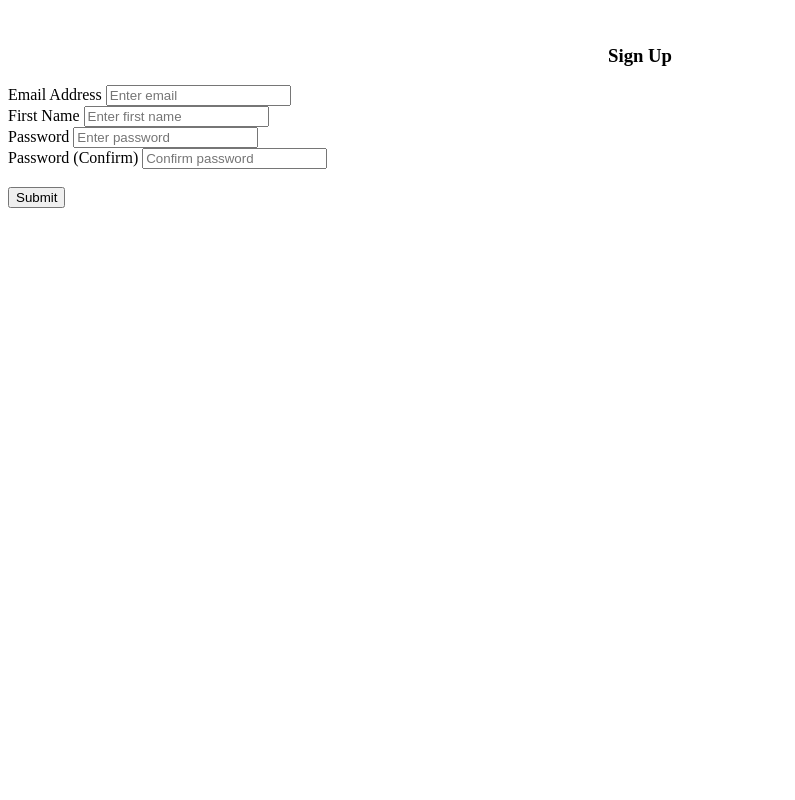
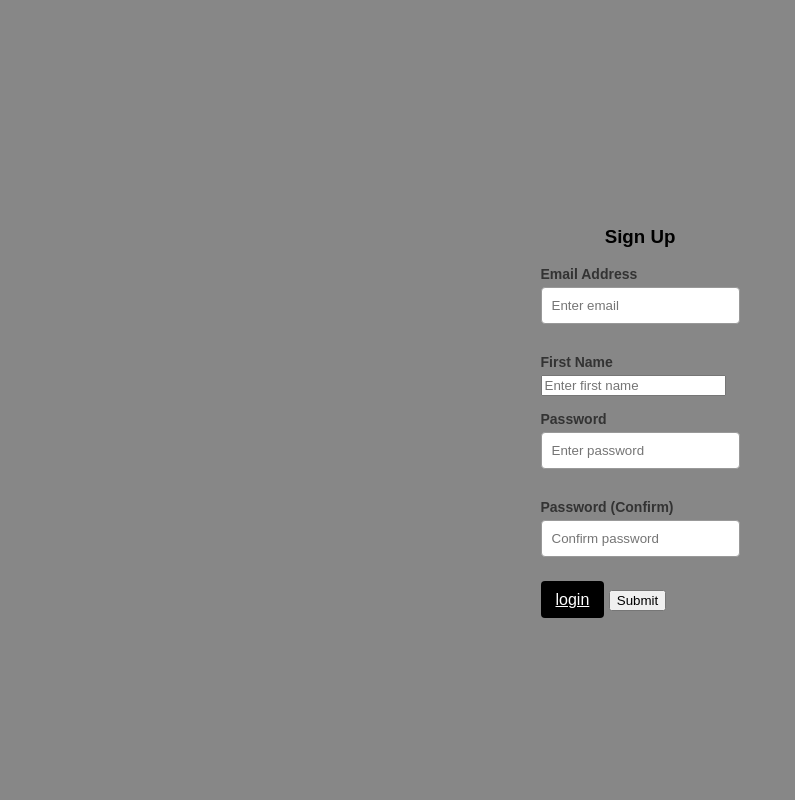
Before and after one commit to jaydenh-deltion/password-manager-py, a Flask app: template website/templates/sign_up.html in a window 1280 px wide. Shown: the whole page, without its empty margins (0-795 px from the left). Run offline with Flask 3, Linux system fonts and the light colour scheme; the template is opened without the code that fills it, so the values that code supplies are empty.

Commit message:
login en signup

```diff
--- a/website/auth.py
+++ b/website/auth.py
@@ -2,10 +2,10 @@ from flask import Blueprint, render_template
 
 auth = Blueprint('auth', __name__)
 
-@auth.route('/login') # login page
+@auth.route('/login')
 def login():
     return render_template('login.html')
 
-@auth.route('/signup') # signup page
+@auth.route('/signup')
 def signup():
-    return render_template('sign_rup.html')
+    return render_template('sign_up.html')
--- /dev/null
+++ b/website/static/sign_up.css
@@ -0,0 +1,66 @@
+/* Globale Stijlen en Achtergrond */
+body {
+    margin: 0;
+    padding: 0;
+    /* Donkergrijze achtergrond zoals in de afbeelding */
+    background: #878787;
+    font-family: Arial, sans-serif;
+    display: flex;
+    justify-content: center; /* Horizontaal centreren */
+    align-items: center;     /* Verticaal centreren */
+    min-height: 100vh;       /* Zorgt dat de body de volledige viewport vult */
+}
+
+/* De Registratie Box (Overlay) */
+.register-box {
+    /* Lichte achtergrond van het formulier */
+    background: #e6e6e6;
+    padding: 30px;
+    width: 300px; /* Vaste breedte voor de box */
+    border: 1px solid #888;
+    border-radius: 6px;
+    /* Een lichte schaduw om de box te laten 'zweven' */
+    box-shadow: 0 0 10px rgba(0, 0, 0, 0.2);
+}
+
+/* Labels */
+label {
+    display: block;
+    margin-bottom: 5px;
+    margin-top: 15px;
+    font-weight: bold;
+    color: #333;
+    text-align: left; /* Zorgt dat de tekst links uitlijnt in de box */
+    font-size: 14px;
+}
+
+/* Input Velden */
+input[type="email"],
+input[type="password"] {
+    width: 100%;
+    padding: 10px;
+    margin-bottom: 15px;
+    border: 1px solid #999;
+    border-radius: 4px;
+    background: white;
+    box-sizing: border-box; /* Zorgt dat padding binnen de breedte valt */
+}
+
+/* Registreren Knop */
+.register-btn {
+    width: 100%; /* Knop over de volledige breedte */
+    background: #000; /* Zwarte achtergrond */
+    color: white;
+    border: none;
+    padding: 10px 15px;
+    margin-top: 20px;
+    border-radius: 4px;
+    cursor: pointer;
+    font-size: 16px;
+    transition: background 0.3s;
+}
+
+/* Hover Effect voor de Knop */
+.register-btn:hover {
+    background: #333;
+}
--- a/website/templates/login.html
+++ b/website/templates/login.html
@@ -1,3 +1,6 @@
+
+
+{% block content %}
 <!DOCTYPE html>
 <html lang="en">
 <head>
@@ -32,10 +35,11 @@
   />
 <br />
 
-<a href="sign_up.html" class="register-btn">Sign Up</a>
+<a href="{{ url_for('auth.signup') }}" class="register-btn">Sign Up</a>
 <button type="button" href="dashboard.html" class="login-btn">Login</button>
 <br />
 <input type="checkbox" id="remember" name="remember"><label for="remember"> Remember me</label>
 
 </form>
 </html>
+{% endblock %}
--- a/website/templates/sign_up.html
+++ b/website/templates/sign_up.html
@@ -1,6 +1,8 @@
+{% block content %}
 <!DOCTYPE html>
 <html lang="en">
 <head>
+    <link rel="stylesheet" href="../static/sign_up.css">
     <meta charset="UTF-8">
     <meta name="viewport" content="width=device-width, initial-scale=1.0">
     <title>Sign up</title>
@@ -50,7 +52,9 @@
         />
       </div>
       <br />
+      <a href="{{ url_for('auth.login') }}" class="register-btn">login</a>
       <button type="submit" class="btn btn-primary">Submit</button>
     </form>
 </body>
 </html>
+{% endblock %}
```
Also changed, not shown: website/templates/base.html (+23 -3 lines), website/templates/dashboard.html (+1 -9 lines), website/views.py (+3 -7 lines).
